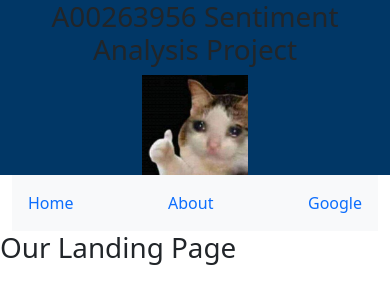
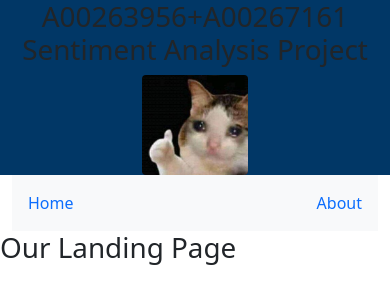
Before and after one commit to A00263956/SentimentAnalysis, a Flask app: page / in a window 390 px wide. Shown: the top 304 px of the page. Run offline with Flask 2, Linux system fonts and the light colour scheme.

Commit message:
Slight design change
Slight design change

```diff
--- a/templates/partials/layout.html
+++ b/templates/partials/layout.html
@@ -9,10 +9,8 @@
 <body>
     <div class="jumbotron text-center" style="background-color: #013766">
         <div class="row">
-            <div class="col-sm2 center"></div>
-            <div class="col-sm-4 center"><h1>A00263956 Sentiment Analysis Project</h1></div>
-            <div class="col-sm-4 center"><img src ="{{ url_for('static', filename='images/logo.jpg') }}" height="100px"></div>
-            <div class="col-sm2 center"></div>
+            <div class="col col-md-auto"><h1>A00263956+A00267161 Sentiment Analysis Project</h1></div>
+            <div class="col"><img class="rounded float-right" src ="{{ url_for('static', filename='images/logo.jpg') }}" height="100px"></div>
         </div>
     </div>
     {% include 'partials/navigation.html' %}
--- a/templates/partials/navigation.html
+++ b/templates/partials/navigation.html
@@ -4,7 +4,6 @@
             <nav class="navbar navbar-light bg-light">
                 <a class="nav-link" href="/">Home</a>
                 <a class="nav-link" href="/about">About</a>
-                 <a class="nav-link" href="http://google.com">Google</a>
             </nav>
         </header>
     </div>
```
